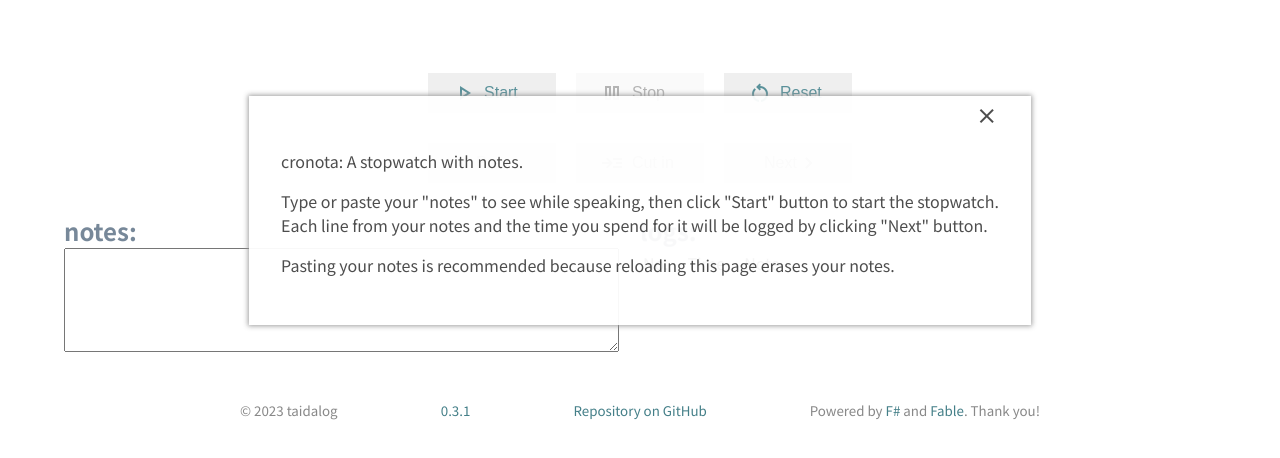
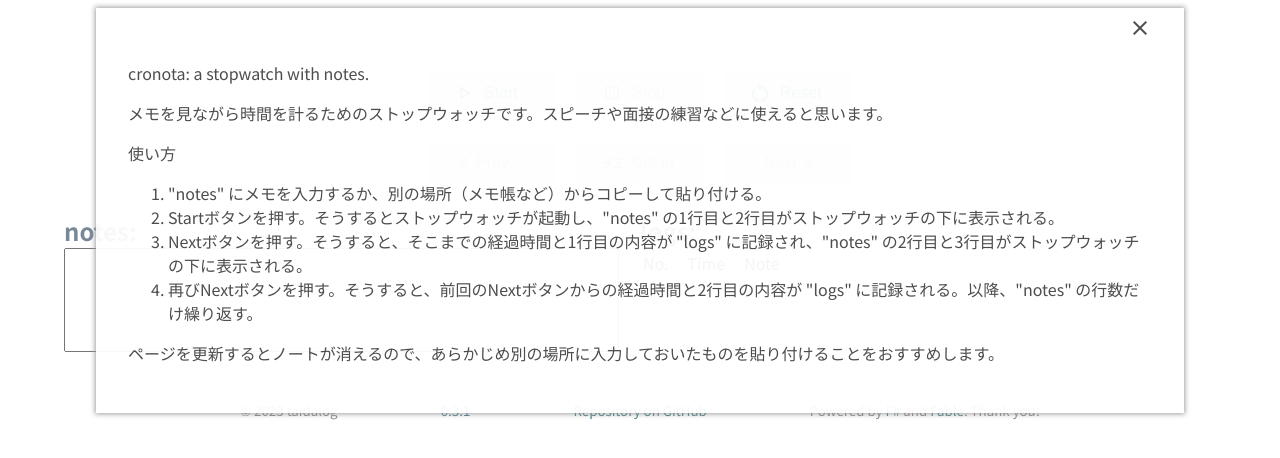
Before and after one commit to taidalog/cronota, a website: page docs/index.html in a window 1280 px wide. Both pictures are taken after a click on the element "help". Shown: the part 190-648 px from the top of the page. Drawn offline with nearby package versions, Linux system fonts and the light colour scheme; a web font is replaced by a local one.

Commit message:
Translated the page into Japanese. #47
Now almost all contents are in Japanese.
Contents still in English are not sentenses
but the names of buttons or areas,
and they will not be translated.

```diff
--- a/docs/index.html
+++ b/docs/index.html
@@ -34,7 +34,7 @@
     <!-- OGP -->
     <meta property="og:type" content="website" />
     <meta property="og:title" content="cronota" />
-    <meta property="og:description" content="cronota: A stopwatch with notes." />
+    <meta property="og:description" content="cronota: a stopwatch with notes." />
     <meta property="og:url" content="http://taidalog.github.io/cronota/" />
     <meta property="og:site_name" content="cronota" />
     <meta property="og:image"
@@ -129,10 +129,28 @@
                     close
                 </span>
             </div>
-            <p><span translate="no">cronota</span>: A stopwatch with notes.</p>
-            <p>Type or paste your "notes" to see while speaking, then click "Start" button to start the stopwatch.<br>
-                Each line from your notes and the time you spend for it will be logged by clicking "Next" button.</p>
-            <p>Pasting your notes is recommended because reloading this page erases your notes.</p>
+            <p><span translate="no">cronota</span>: a stopwatch with notes.</p>
+            <p>
+                メモを見ながら時間を計るためのストップウォッチです。スピーチや面接の練習などに使えると思います。<br>
+            </p>
+            <p>
+                使い方
+            <ol>
+                <li><span translate="no">&quot;notes&quot;</span> にメモを入力するか、別の場所（メモ帳など）からコピーして貼り付ける。</li>
+                <li><span translate="no">Start</span>ボタンを押す。そうするとストップウォッチが起動し、<span
+                        translate="no">&quot;notes&quot;</span> の1行目と2行目がストップウォッチの下に表示される。</li>
+                <li><span translate="no">Next</span>ボタンを押す。そうすると、そこまでの経過時間と1行目の内容が <span
+                        translate="no">&quot;logs&quot;</span> に記録され、<span translate="no">&quot;notes&quot;</span>
+                    の2行目と3行目がストップウォッチの下に表示される。</li>
+                <li>再び<span translate="no">Next</span>ボタンを押す。そうすると、前回の<span translate="no">Next</span>ボタンからの経過時間と2行目の内容が
+                    <span translate="no">&quot;logs&quot;</span> に記録される。以降、<span translate="no">&quot;notes&quot;</span>
+                    の行数だけ繰り返す。
+                </li>
+            </ol>
+            </p>
+            <p>
+                ページを更新するとノートが消えるので、あらかじめ別の場所に入力しておいたものを貼り付けることをおすすめします。
+            </p>
         </div>
     </main>
     <footer>
```
Also changed, not shown: 1 other file.
